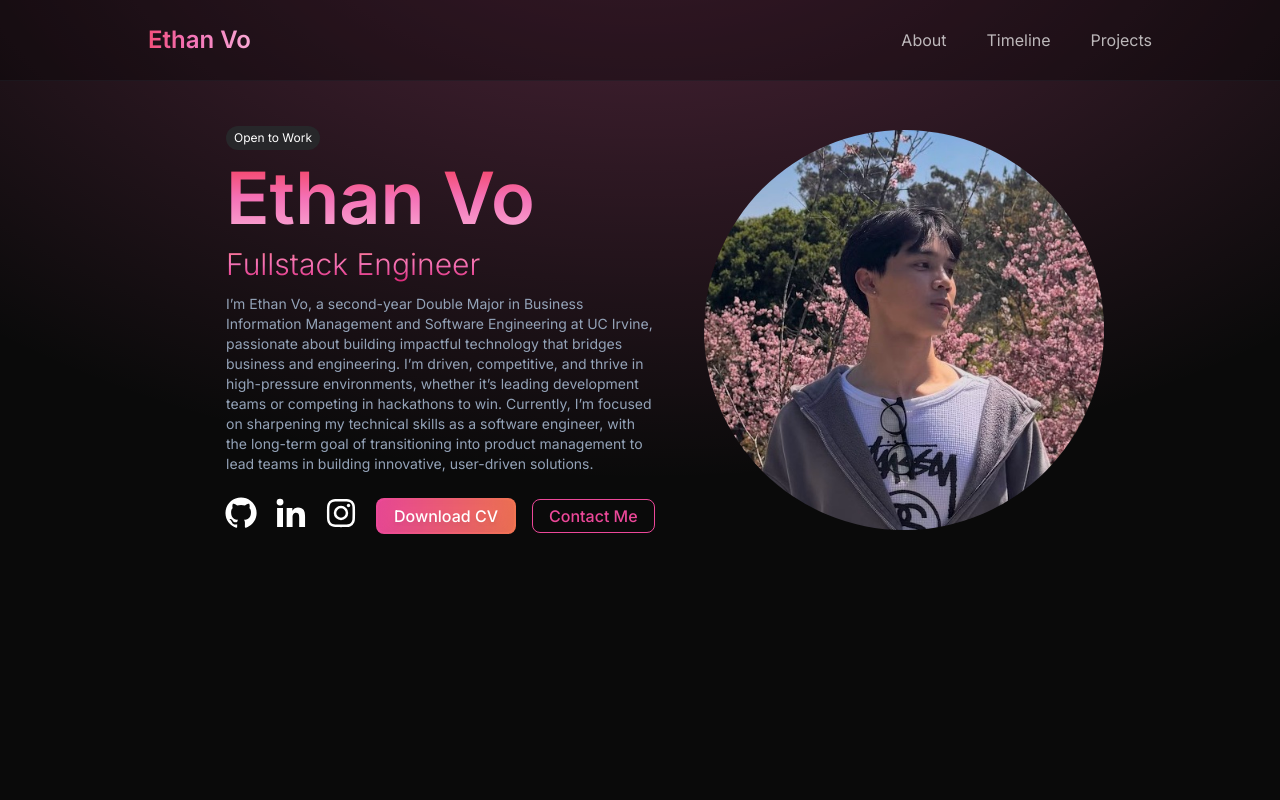
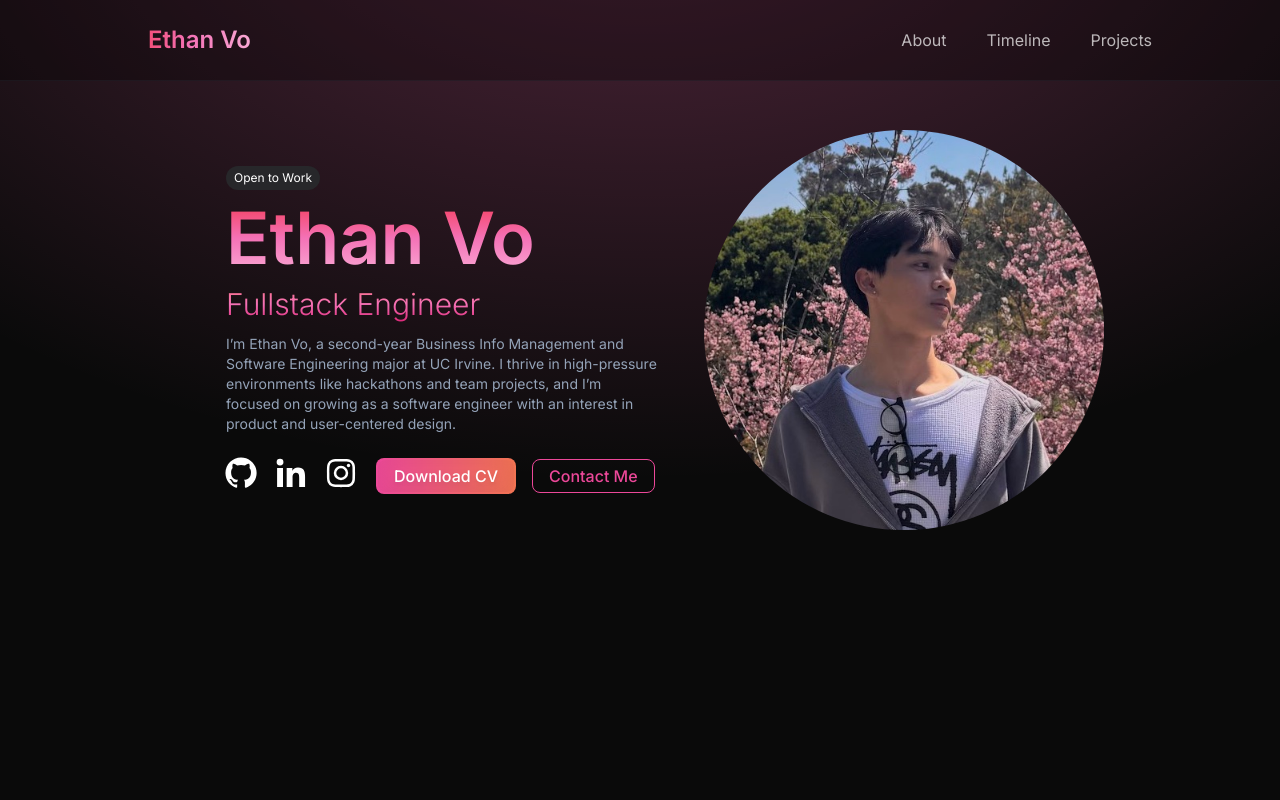
Before and after one commit to ethnvo/portfolio, a React (Vite) app: page / in a window 1280 px wide. Shown: the top 800 px of the page. Built offline with nearby package versions, Linux system fonts and the light colour scheme.

Commit message:
updated bio

```diff
--- a/src/components/About.tsx
+++ b/src/components/About.tsx
@@ -33,15 +33,11 @@ const About = () => {
             Fullstack Engineer
           </h3>
           <p className="text-sm text-slate-400  text-center md:text-left text-pretty">
-            I’m Ethan Vo, a second-year Double Major in Business Information
-            Management and Software Engineering at UC Irvine, passionate about
-            building impactful technology that bridges business and engineering.
-            I’m driven, competitive, and thrive in high-pressure environments,
-            whether it’s leading development teams or competing in hackathons to
-            win. Currently, I’m focused on sharpening my technical skills as a
-            software engineer, with the long-term goal of transitioning into
-            product management to lead teams in building innovative, user-driven
-            solutions.
+I’m Ethan Vo, a second-year Business Info Management and Software Engineering major at UC Irvine. I thrive in high-pressure environments like hackathons and team projects, and I’m focused on growing as a software engineer with an interest in product and user-centered design.
+
+
+
+
           </p>
           <div className="flex  gap-5 mt-3">
             <a
```
